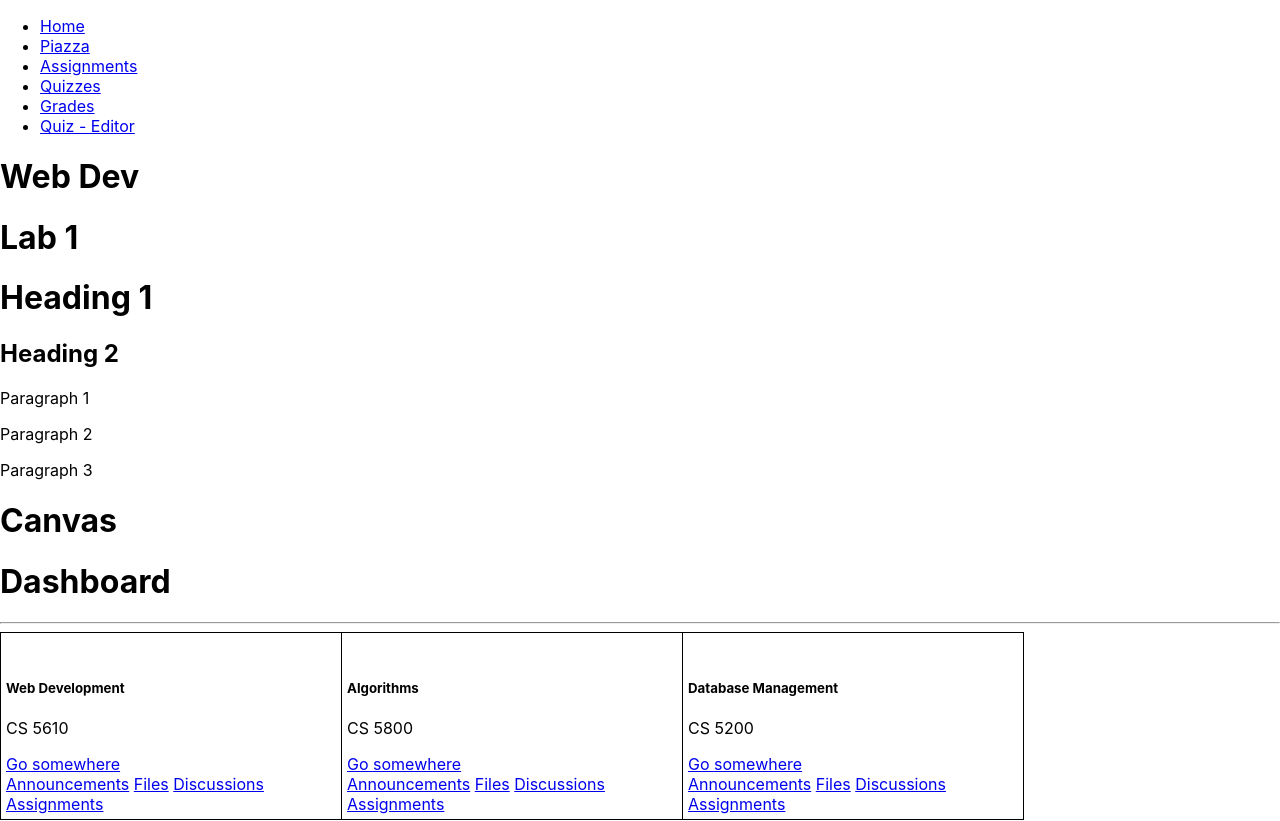
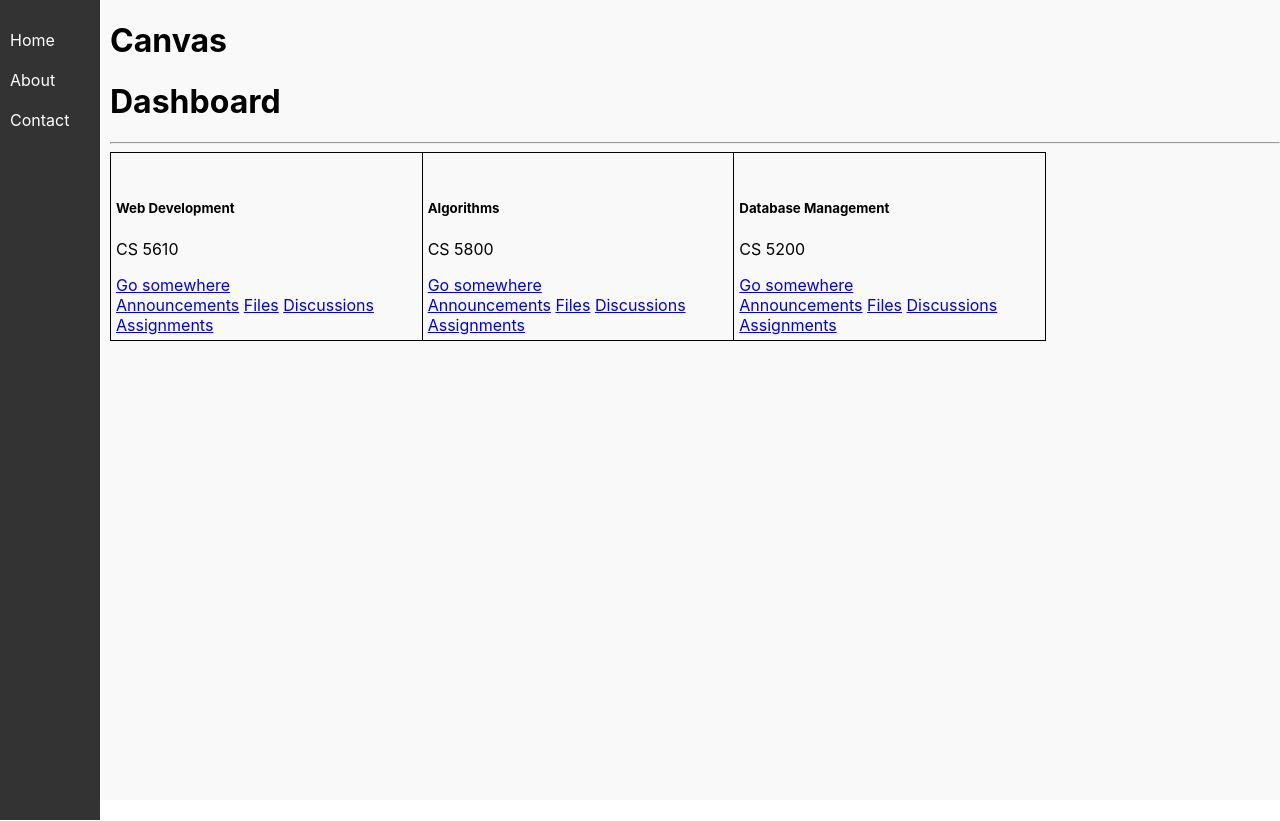
Before and after one commit to jannunzi/web-dev-fall-23, a React (Create React App) app: page / in a window 1280 px wide. Shown: the top 821 px of the page. After the commit the page ends 800 px from the top, so only its background shows below. Built offline with nearby package versions, Linux system fonts and the light colour scheme.

Commit message:
added side nav

```diff
--- a/src/App.css
+++ b/src/App.css
@@ -36,3 +36,16 @@
     transform: rotate(360deg);
   }
 }
+
+
+.app {
+  display: flex;
+  height: 100vh;
+}
+
+.content {
+  flex: 1;
+
+  padding-left: 110px;
+  background-color: #f9f9f9;
+}
--- a/src/App.js
+++ b/src/App.js
@@ -7,19 +7,51 @@
 import Piazza from "./canvas/piazza";
 import Quizzes from "./canvas/quizzes";
 import QuizEditor from "./canvas/quiz-editor";
+import { BrowserRouter, Routes, Route } from 'react-router-dom';
+import Sidebar from "./canvas/sidebar/Sidebar";
+
 
 function App() {
   return (
-    <div>
-      <Nav />
-      <h1>Web Dev</h1>
-      <Lab1 />
-      <Canvas />
-      <Grades />
-      <Quizzes/>
-      <QuizEditor/>
-      <Piazza />
-    </div>
+    // <div>
+    //   <Nav />
+    //   <h1>Web Dev</h1>
+    //   <Lab1 />
+    //   <Canvas />
+    //   <Grades />
+    //   <Quizzes/>
+    //   <QuizEditor/>
+    //   <Piazza />
+    // </div>
+//     <BrowserRouter>
+//     <Routes>
+//         <Route path='/' element={<AppLayout />}>
+
+//             <Route path='/started'  />
+//             <Route path='/calendar'  />
+//             <Route path='/user'  />
+//             <Route path='/order'  />
+//         </Route>
+//     </Routes>
+// </BrowserRouter>
+
+<div className="app">
+<Sidebar />
+<div className="content">
+<BrowserRouter>
+     <Routes>
+         <Route path='/' element={<Canvas />}>
+
+             <Route path='/started'  />
+             <Route path='/calendar'  />
+             <Route path='/user'  />
+             <Route path='/order'  />
+         </Route>
+     </Routes>
+ </BrowserRouter>
+  {/* Your main content goes here */}
+</div>
+</div>
   );
 }
 
--- /dev/null
+++ b/src/canvas/SideNav.js
@@ -0,0 +1,12 @@
+import React from React;
+const SideNav = (props) => {
+return (
+<div>
+    <a href="">About</a>
+    <a href="">About</a>
+    <a href="">About</a>
+    <a href="">About</a>
+</div>
+ );
+};
+export default SideNav;
--- a/src/canvas/index.js
+++ b/src/canvas/index.js
@@ -7,8 +7,8 @@
       <a name="canvas"></a>
       <h1>Canvas</h1>
       <Dashboard />
-      <br></br>
-      <Home />
+
+
     </div>
   );
 }
--- /dev/null
+++ b/src/canvas/sidebar/SideNav.css
@@ -0,0 +1,25 @@
+.side-nav {
+    height: 100%;
+    width: 100px;
+    position: fixed;
+    top: 0;
+    left: 0;
+    background-color: #333;
+    padding-top: 20px;
+  }
+
+  .side-nav ul {
+    list-style: none;
+    padding: 0;
+    margin: 0;
+  }
+
+  .side-nav li {
+    color: #fff;
+    padding: 10px;
+    cursor: pointer;
+  }
+
+  .side-nav li:hover {
+    background-color: #555;
+  }
--- /dev/null
+++ b/src/canvas/sidebar/Sidebar.js
@@ -0,0 +1,41 @@
+import React from 'react';
+import './SideNav.css'; // Import the CSS file for styling
+
+const Sidebar = () => {
+  return (
+    // <div className="sidenav">
+    //   <div className="logo">
+    //     {/* Insert your logo here */}
+    //     <img src="logo.png" alt="Logo" />
+    //   </div>
+    //   <div className="profile">
+    //     {/* Insert profile picture and account options here */}
+    //     <img src="profile-pic.png" alt="Profile Picture" />
+    //     <div className="account-options">
+    //       {/* Account options (e.g., user name, settings, sign out, etc.) */}
+    //       <p>User Name</p>
+    //       <a href="#">Settings</a>
+    //       <a href="#">Sign Out</a>
+    //     </div>
+    //   </div>
+    //   <ul className="nav-links">
+    //     {/* Navigation links */}
+    //     <li><a href="#">Dashboard</a></li>
+    //     <li><a href="#">Courses</a></li>
+    //     <li><a href="#">Groups</a></li>
+    //     {/* Add more navigation links as needed */}
+    //   </ul>
+    // </div>
+
+    <div className="side-nav">
+      <ul>
+        <li>Home</li>
+        <li>About</li>
+        <li>Contact</li>
+        {/* Add more navigation items as needed */}
+      </ul>
+    </div>
+  );
+};
+
+export default Sidebar;
```
